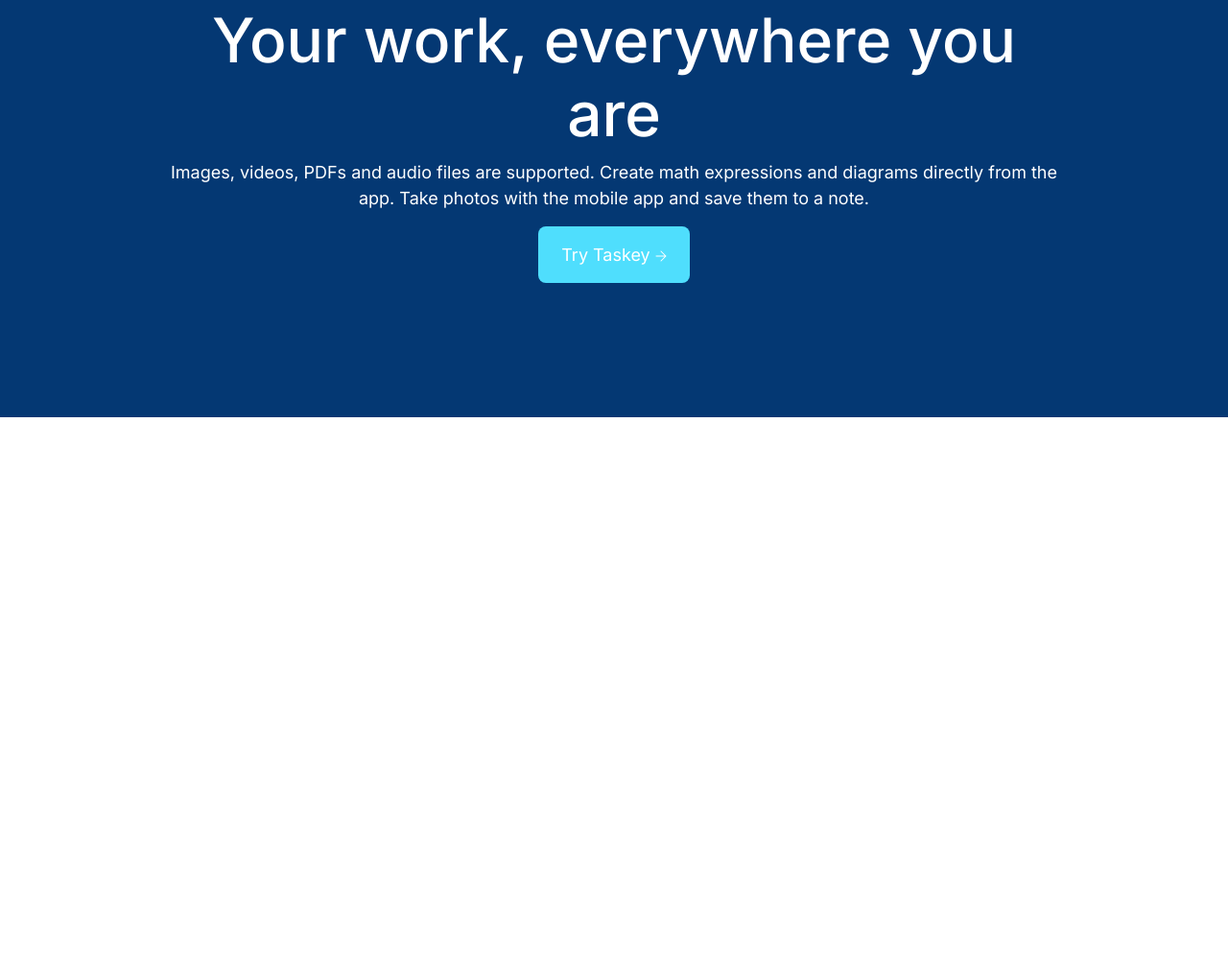
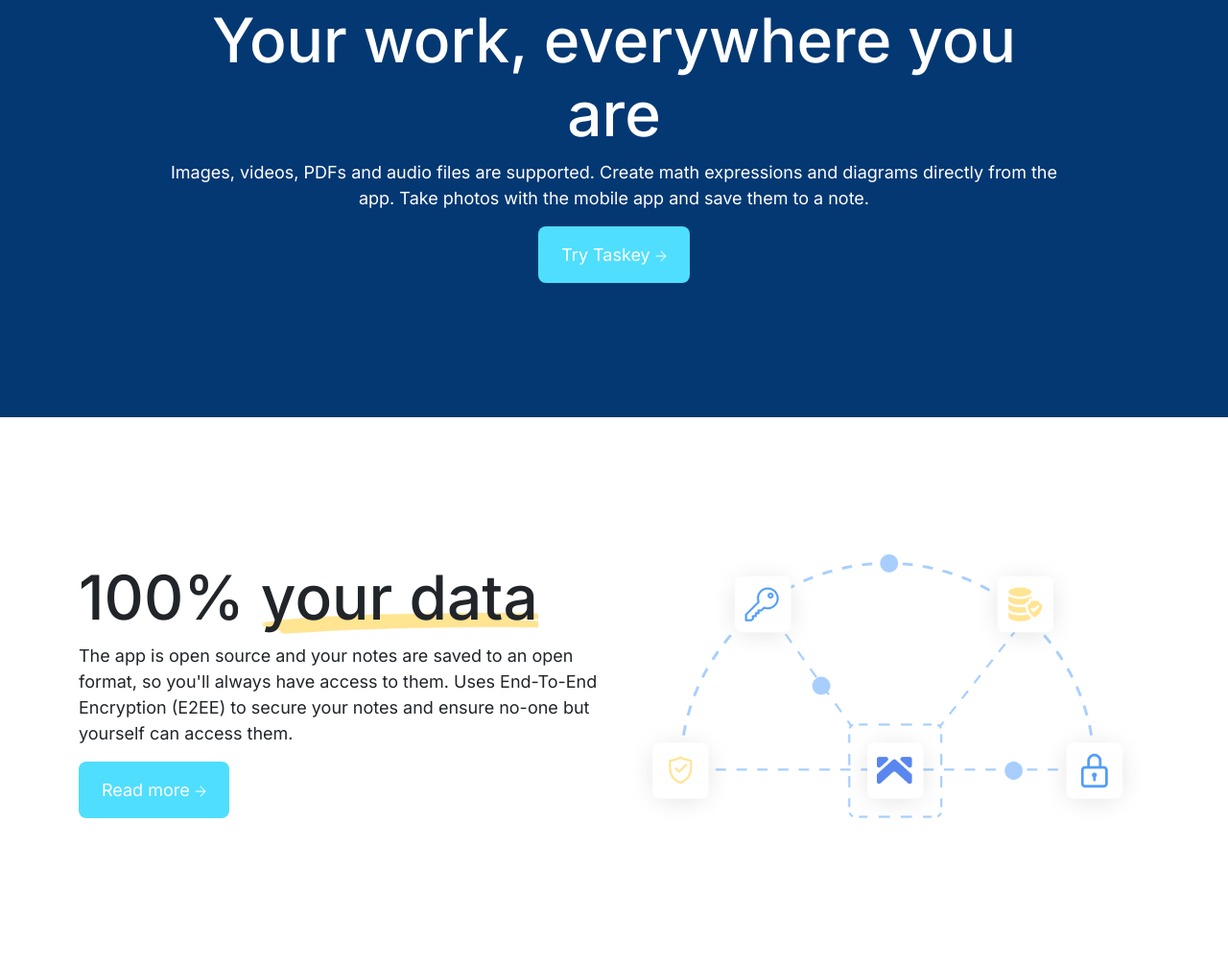
Before and after one commit to jahidpappuctg/figma, a plain HTML site: page index.html in a window 1280 px wide. Shown: the part 4862-5866 px from the top of the page at 96% size. Before the commit the page ends 5297 px from the top, so only its background shows below. Drawn offline with nearby package versions, Linux system fonts and the light colour scheme.

Commit message:
your task completed

```diff
--- a/index.html
+++ b/index.html
@@ -305,9 +305,34 @@
          </div>
         </div>
       </section>
-      <!-- endyour work area   -->
+      <!-- end your work area   -->
+
+      <!-- end your work area   -->
+      <section class="your-task-area">
+        <div class="container">
+          <div class="row">
+            <div class="col-lg-6 d-flex align-items-center">
+              <div class="theme-text">
+                <h3>100% <span>your data</span> </h3>
+                <p>The app is open source and your notes are saved to an open format, so you'll always have access to them. Uses End-To-End Encryption (E2EE) to secure your notes and ensure no-one but yourself can access them.</p>
+                <a href="#" class="theme-button">Read more <img src="images/icon.png" alt=""></a>
+              </div>
+            </div>
+            <div class="col-lg-6">
+              <div class="mangement-image">
+                <img src="images/Element2.png" alt="" class="w-100">
+              </div>
+            </div>
+          </div>
+        </div>
+      </section>
+      <!-- end your work area   -->
+
+
+
+
     </main>
-   <!-- end header area -->
+   <!-- end main area -->
 
 
 
--- a/style.css
+++ b/style.css
@@ -217,6 +217,12 @@ body{
     color: #fff;
 }
 
+/* your-task-area */
+
+.your-task-area{
+    padding: 140px 0;
+}
+
 /* mediao quriews */
 
 @media (max-width:991px){
```
Also changed, not shown: images/Element2.png (added).
